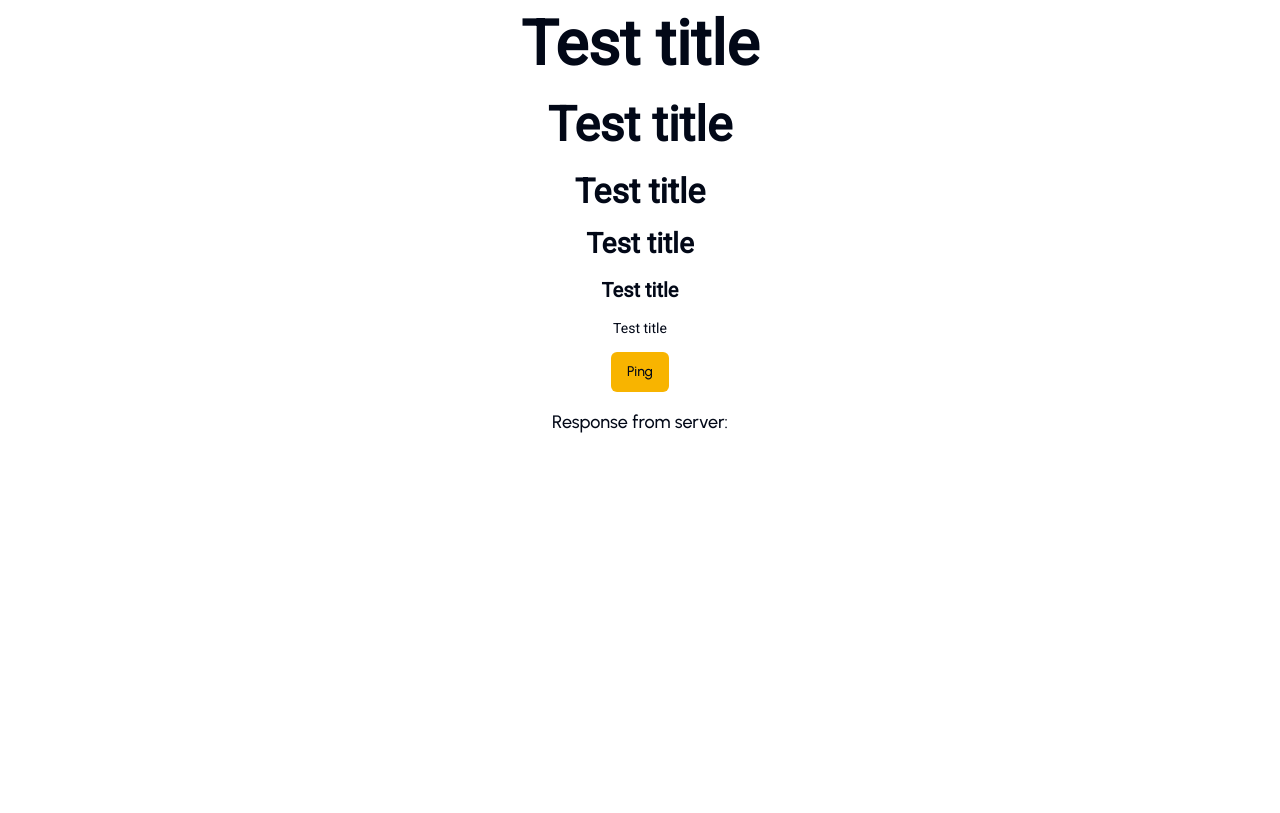
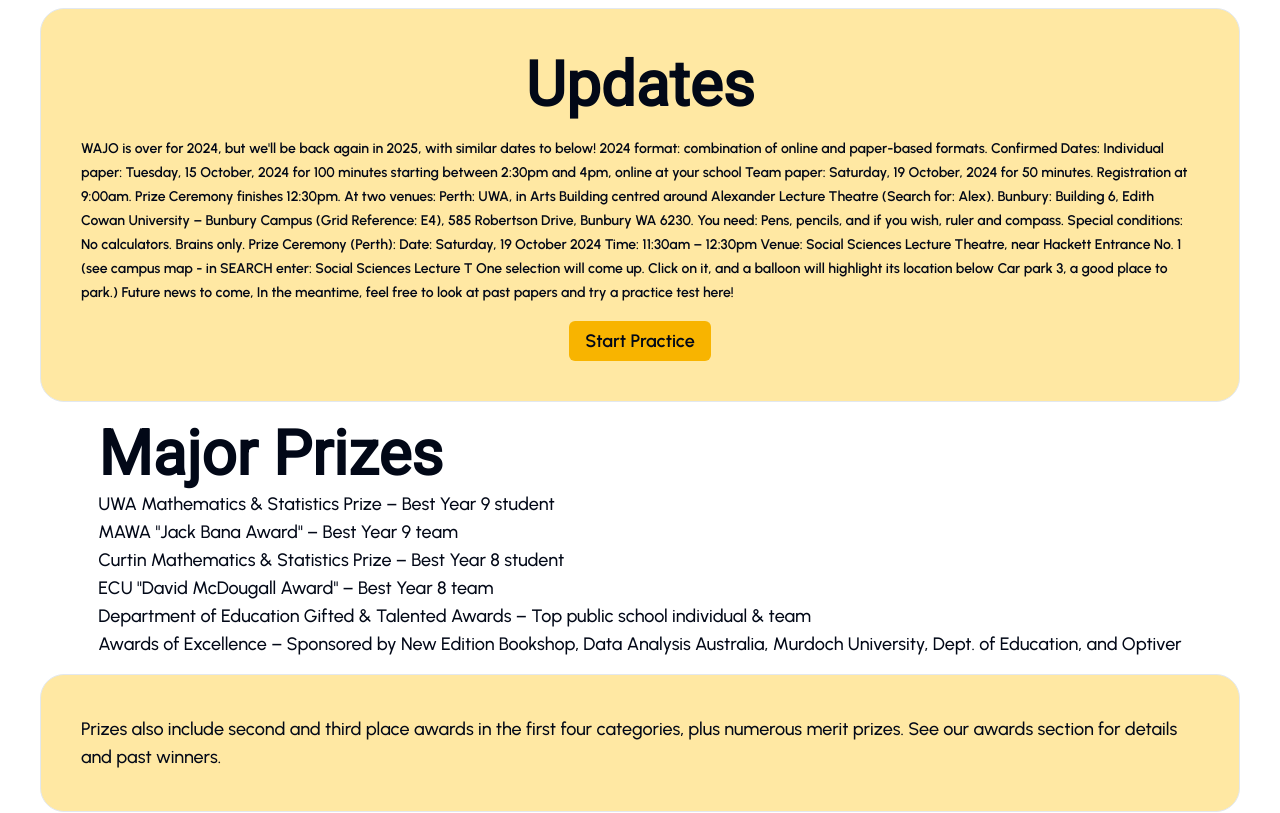
Before and after one commit to codersforcauses/wajo, a Next.js app in the folder client/: page / in a window 1280 px wide. Shown: the part 640-1453 px from the top of the page. Before the commit the page ends 1076 px from the top, so only its background shows below. Built offline with nearby package versions, Linux system fonts and the light colour scheme.

Commit message:
edit landing page and font style

```diff
--- a/client/src/pages/index.tsx
+++ b/client/src/pages/index.tsx
@@ -22,7 +22,9 @@
         }}
       >
         <h3>WAJO Olympiads will be back next year!</h3>
-        <Button>Start Quiz</Button>
+        <Button>
+          <p className="body-1">Start Quiz</p>
+        </Button>
       </div>
       <div className="flex flex-col items-center gap-4 px-32">
         <h4>What is WAJO and what are the Olympiads?</h4>
@@ -37,12 +39,64 @@
           paper, held in person.
         </div>
       </div>
+
+      <div className="mx-10 flex flex-col items-center gap-4 rounded-3xl border bg-background1 p-10">
+        <h1>Updates</h1>
+        <div className="body-2">
+          WAJO is over for 2024, but we'll be back again in 2025, with similar
+          dates to below! 2024 format: combination of online and paper-based
+          formats. Confirmed Dates: Individual paper: Tuesday, 15 October, 2024
+          for 100 minutes starting between 2:30pm and 4pm, online at your school
+          Team paper: Saturday, 19 October, 2024 for 50 minutes. Registration at
+          9:00am. Prize Ceremony finishes 12:30pm. At two venues: Perth: UWA, in
+          Arts Building centred around Alexander Lecture Theatre (Search for:
+          Alex). Bunbury: Building 6, Edith Cowan University – Bunbury Campus
+          (Grid Reference: E4), 585 Robertson Drive, Bunbury WA 6230. You need:
+          Pens, pencils, and if you wish, ruler and compass. Special conditions:
+          No calculators. Brains only. Prize Ceremony (Perth): Date: Saturday,
+          19 October 2024 Time: 11:30am – 12:30pm Venue: Social Sciences Lecture
+          Theatre, near Hackett Entrance No. 1 (see campus map - in SEARCH
+          enter: Social Sciences Lecture T One selection will come up. Click on
+          it, and a balloon will highlight its location below Car park 3, a good
+          place to park.) Future news to come, In the meantime, feel free to
+          look at past papers and try a practice test here!
+        </div>
+        <Button>
+          <p className="body-1">Start Practice</p>
+        </Button>
+      </div>
+      <div>
+        <h1>Major Prizes </h1>
+        <ul>
+          <li>UWA Mathematics & Statistics Prize – Best Year 9 student</li>
+          <li>MAWA "Jack Bana Award" – Best Year 9 team</li>
+          <li>Curtin Mathematics & Statistics Prize – Best Year 8 student</li>
+          <li>ECU "David McDougall Award" – Best Year 8 team</li>
+          <li>
+            Department of Education Gifted & Talented Awards – Top public school
+            individual & team
+          </li>
+          <li>
+            Awards of Excellence – Sponsored by New Edition Bookshop, Data
+            Analysis Australia, Murdoch University, Dept. of Education, and
+            Optiver
+          </li>
+        </ul>
+      </div>
+      <div className="mx-10 flex flex-col items-center gap-4 rounded-3xl border bg-background1 p-10">
+        Prizes also include second and third place awards in the first four
+        categories, plus numerous merit prizes. See our awards section for
+        details and past winners.
+      </div>
       <h1>Test title</h1>
       <h2>Test title</h2>
       <h3>Test title</h3>
       <h4>Test title</h4>
       <h5>Test title</h5>
       <h6>Test title</h6>
+      <p className="body-1">body-1</p>
+      <p className="body-2">body-2</p>
+
       <Button onClick={() => setClicked(true)}>
         {isLoading ? "Loading" : "Ping"}
       </Button>
--- a/client/src/styles/globals.css
+++ b/client/src/styles/globals.css
@@ -150,6 +150,18 @@
   .font-roboto {
     font-family: var(--font-roboto);
   }
+  .body-1 {
+    @apply font-urbanist;
+    font-size: 18px;
+    font-weight: 600;
+    line-height: 28px;
+  }
+  .body-1-bold {
+    @apply font-urbanist;
+    font-size: 18px;
+    font-weight: 600;
+    line-height: 28px;
+  }
   .body-2 {
     @apply font-urbanist;
     font-size: 14px;
--- a/client/tailwind.config.ts
+++ b/client/tailwind.config.ts
@@ -39,6 +39,8 @@
         border: "hsl(var(--border))",
         input: "hsl(var(--input))",
         ring: "hsl(var(--ring))",
+        background1: "#FFE8A3",
+        background2: "#FFD659",
         background: "#ffffff",
         foreground: "hsl(var(--foreground))",
         primary: "#f8b400",
```
